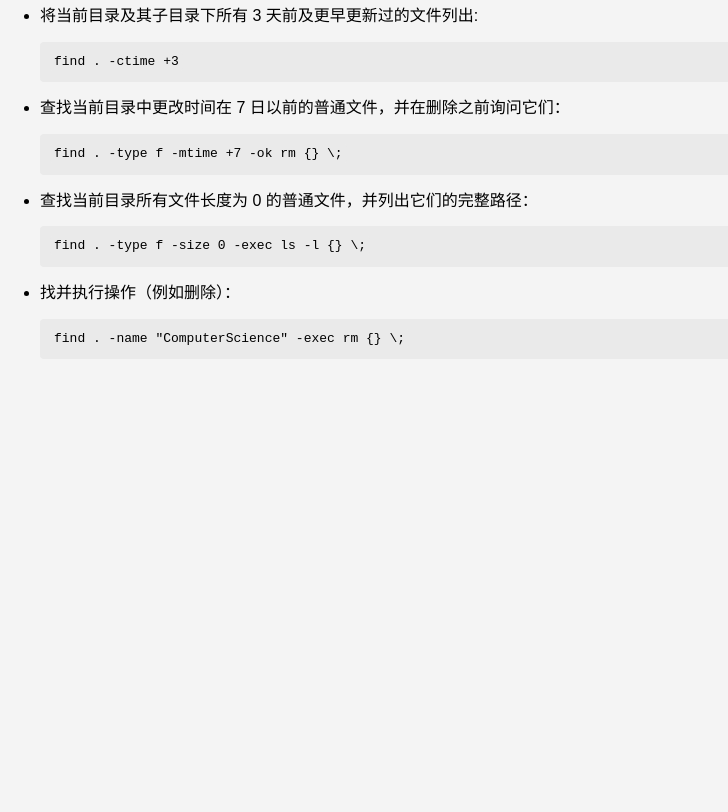
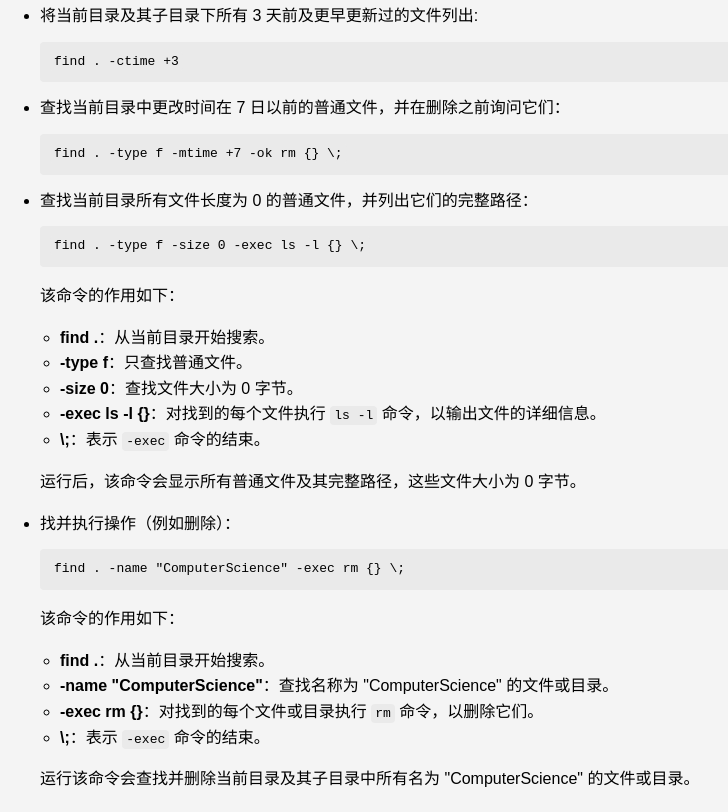
Before and after one commit to shaoxunyuan/Linux, a plain HTML site: page index.html in a window 1280 px wide. Shown: the part 2117-2929 px from the top of the page, without its empty margins (0-728 px from the left). Before the commit the page ends 2496 px from the top, so only its background shows below. Drawn offline with Linux system fonts and the light colour scheme.

Commit message:
Update index.html

```diff
--- a/index.html
+++ b/index.html
@@ -109,11 +109,30 @@
         <li>查找当前目录中更改时间在 7 日以前的普通文件，并在删除之前询问它们：
             <pre><code>find . -type f -mtime +7 -ok rm {} \;</code></pre>
         </li>
-        <li>查找当前目录所有文件长度为 0 的普通文件，并列出它们的完整路径：
+        <li>
+            查找当前目录所有文件长度为 0 的普通文件，并列出它们的完整路径：
             <pre><code>find . -type f -size 0 -exec ls -l {} \;</code></pre>
+            <p>该命令的作用如下：</p>
+            <ul>
+                <li><strong>find .</strong>：从当前目录开始搜索。</li>
+                <li><strong>-type f</strong>：只查找普通文件。</li>
+                <li><strong>-size 0</strong>：查找文件大小为 0 字节。</li>
+                <li><strong>-exec ls -l {}</strong>：对找到的每个文件执行 <code>ls -l</code> 命令，以输出文件的详细信息。</li>
+                <li><strong>\;</strong>：表示 <code>-exec</code> 命令的结束。</li>
+            </ul>
+            <p>运行后，该命令会显示所有普通文件及其完整路径，这些文件大小为 0 字节。</p>
         </li>
-        <li>找并执行操作（例如删除）：
+        <li>
+            找并执行操作（例如删除）：
             <pre><code>find . -name "ComputerScience" -exec rm {} \;</code></pre>
+            <p>该命令的作用如下：</p>
+            <ul>
+                <li><strong>find .</strong>：从当前目录开始搜索。</li>
+                <li><strong>-name "ComputerScience"</strong>：查找名称为 "ComputerScience" 的文件或目录。</li>
+                <li><strong>-exec rm {}</strong>：对找到的每个文件或目录执行 <code>rm</code> 命令，以删除它们。</li>
+                <li><strong>\;</strong>：表示 <code>-exec</code> 命令的结束。</li>
+            </ul>
+            <p>运行该命令会查找并删除当前目录及其子目录中所有名为 "ComputerScience" 的文件或目录。</p>
         </li>
     </ul>
 </body>
```
